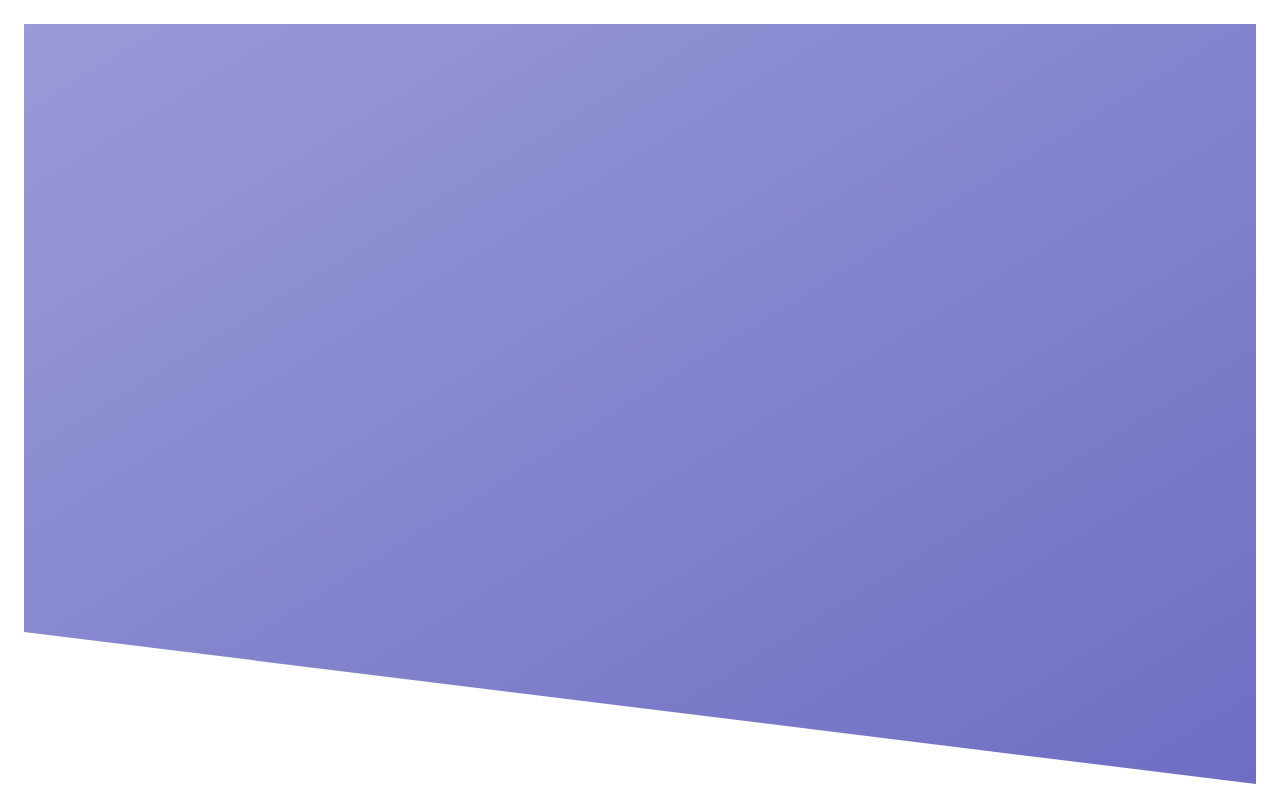
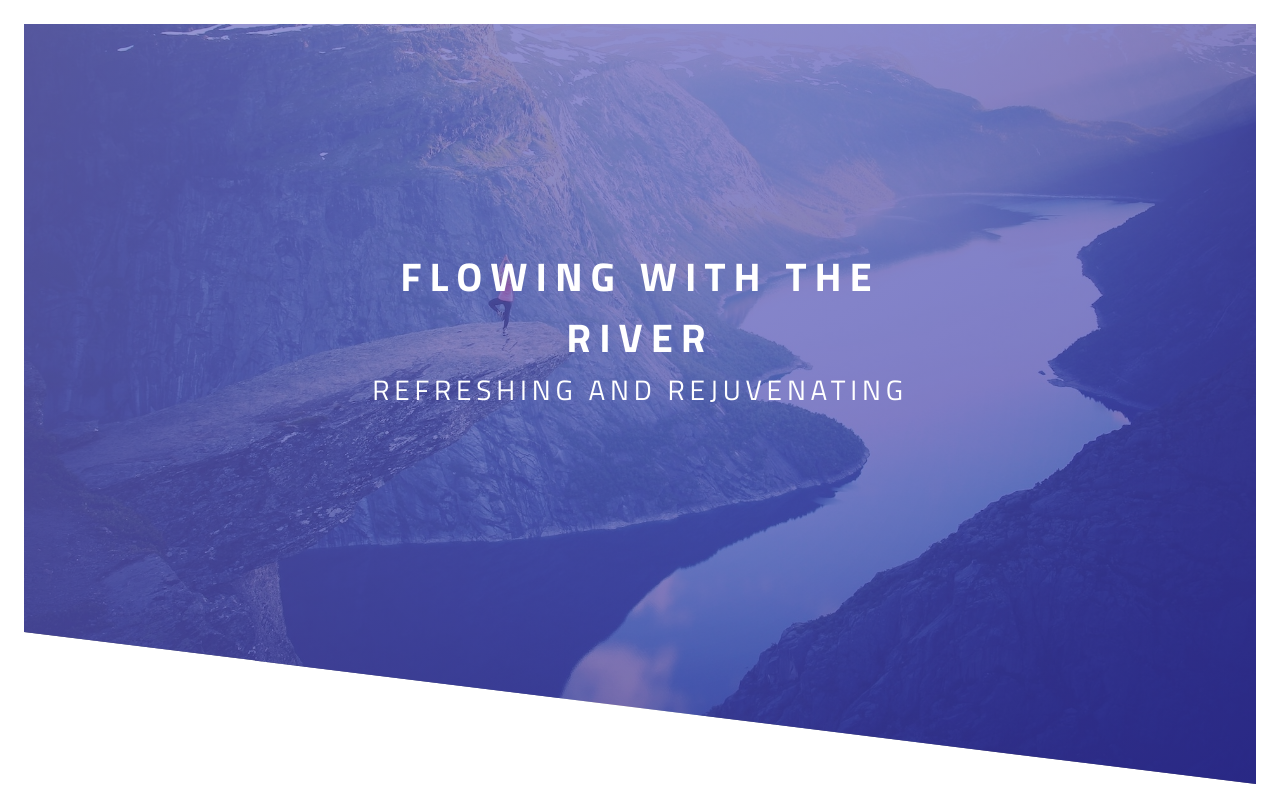
Before and after one commit to nursh/css-practise, a plain HTML site: page site-01/index.html in a window 1280 px wide. Drawn offline with Linux system fonts and the light colour scheme.

Commit message:
Added header-text titles and subtitles

```diff
--- a/site-01/css/styles.css
+++ b/site-01/css/styles.css
@@ -20,4 +20,32 @@ body {
   background-size: cover;
   background-position: top;
   clip-path: polygon(0 0, 100% 0, 100% 100%, 0 80%);
+  position: relative;
 }
+
+.header-text {
+  text-align: center;
+  position: absolute;
+  top: 40%;
+  left: 50%;
+  transform: translate(-50%, -50%);
+}
+
+.heading-primary {
+  color: white;
+  text-transform: uppercase;
+}
+
+.heading-title {
+  display: block;
+  font-weight: 700;
+  letter-spacing: .5rem;
+  font-size: 2.5rem;
+}
+
+.heading-subtitle {
+  display: block;
+  font-weight: 400;
+  letter-spacing: .3rem;
+  font-size: 1.75rem;
+}
--- a/site-01/index.html
+++ b/site-01/index.html
@@ -10,7 +10,12 @@
 </head>
 <body>
   <header class="header">
-
+    <div class="header-text">
+      <h1 class="heading-primary">
+        <span class="heading-title">Flowing with the river</span>
+        <span class="heading-subtitle">Refreshing and rejuvenating</span>
+      </h1>
+    </div>
   </header>
 </body>
 </html>
```
Also changed, not shown: site-01/images/hero.jpg (added).
